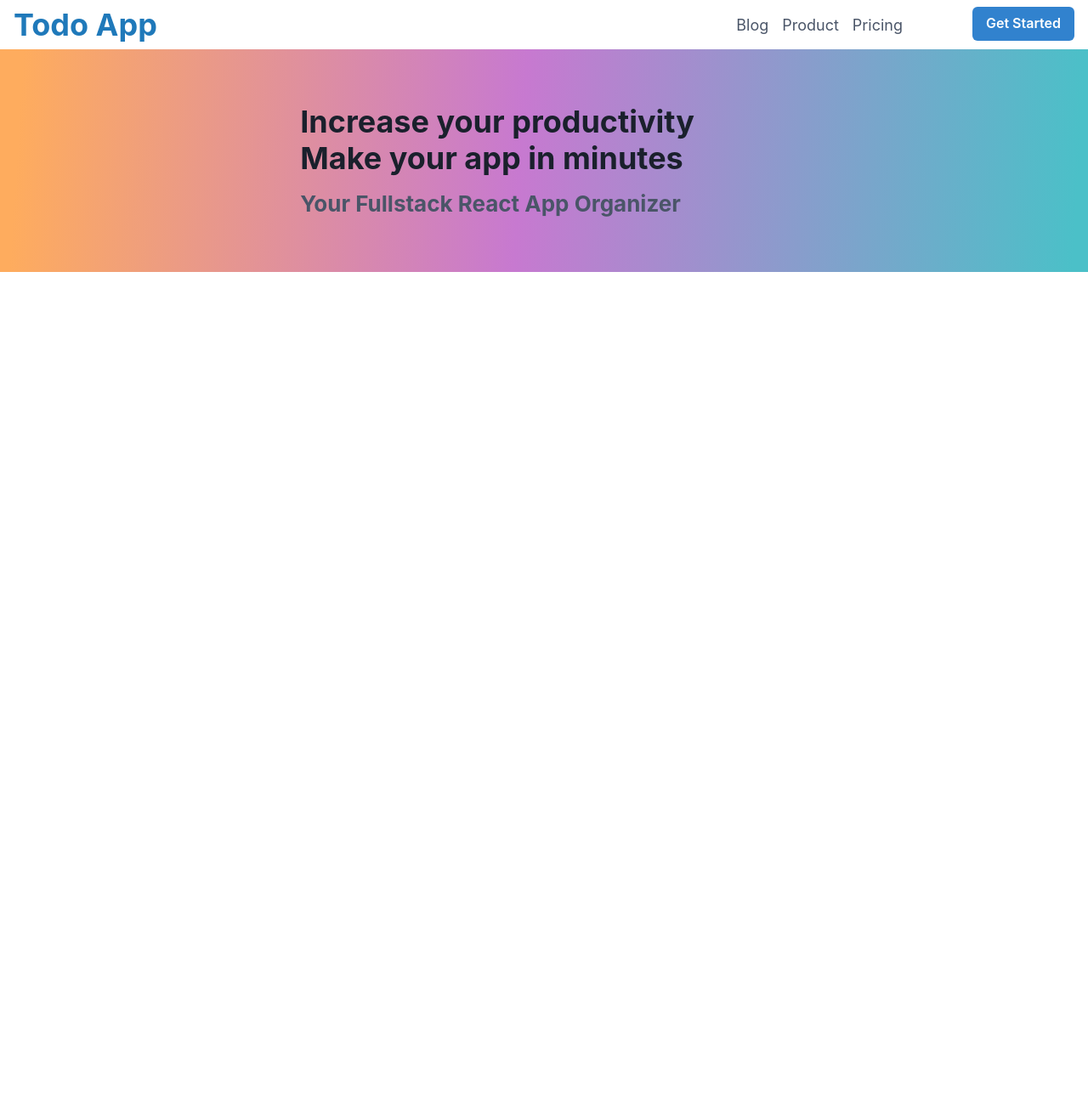
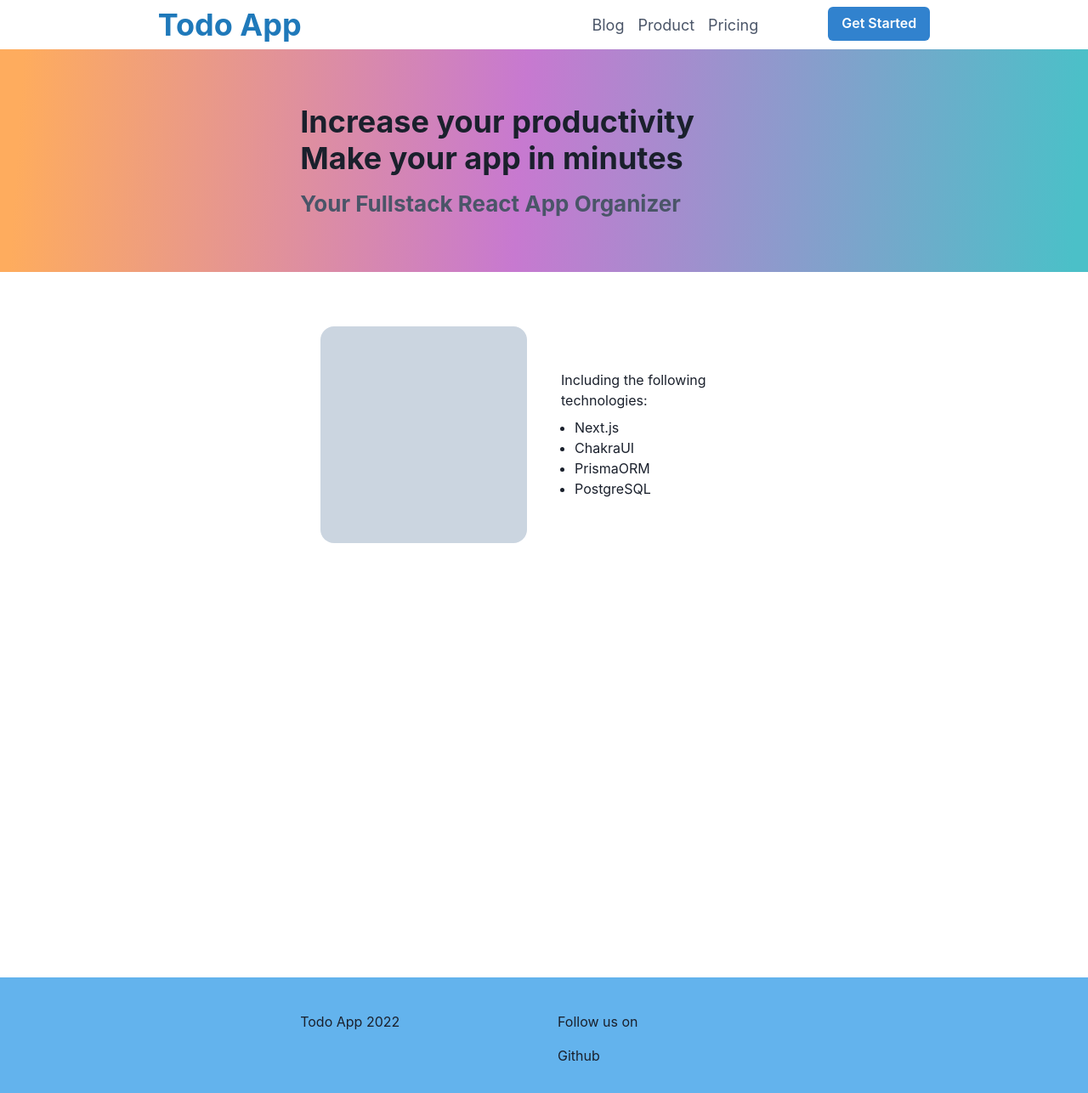
Before and after one commit to CodeWizardJ/fullstack-todo-app, a Next.js app: page / in a window 1280 px wide. Shown: the top 1286 px of the page at 85% size. Before the commit the page ends 800 px from the top, so only its background shows below. Built offline with nearby package versions, Linux system fonts and the light colour scheme.

Commit message:
add footer, organized landing page elements

```diff
--- /dev/null
+++ b/components/organisms/landingBody/landingBody.tsx
@@ -0,0 +1,35 @@
+import {
+  Box,
+  Container,
+  Flex,
+  ListItem,
+  SimpleGrid,
+  Text,
+  UnorderedList,
+} from '@chakra-ui/react';
+
+export const LandingBody = () => {
+  return (
+    <Container height={'830px'}>
+      <SimpleGrid columns={2} spacing="40px" padding="64px 24px">
+        <Box>
+          <Box
+            backgroundColor="gray.300"
+            width="100%"
+            height="255px"
+            borderRadius="16px"
+          ></Box>
+        </Box>
+        <Flex flexDirection="column" justifyContent="center">
+          <Text mb="8px">Including the following technologies:</Text>
+          <UnorderedList>
+            <ListItem>Next.js</ListItem>
+            <ListItem>ChakraUI</ListItem>
+            <ListItem>PrismaORM</ListItem>
+            <ListItem>PostgreSQL</ListItem>
+          </UnorderedList>
+        </Flex>
+      </SimpleGrid>
+    </Container>
+  );
+};
--- /dev/null
+++ b/components/organisms/landingFooter/landingFooter.tsx
@@ -0,0 +1,35 @@
+import {
+  Box,
+  Container,
+  Flex,
+  HStack,
+  SimpleGrid,
+  Text,
+} from '@chakra-ui/react';
+import React from 'react';
+
+export const LandingFooter = () => {
+  return (
+    <Box
+      as="footer"
+      backgroundColor="blue.300"
+      py="40px"
+      width="100%"
+      display="flex"
+      justifyContent="center"
+    >
+      <Container w={['100%', '100%', '100%', '90ch']}>
+        <SimpleGrid columns={2} spacing={8}>
+          <Box>Todo App 2022</Box>
+          <Flex flexDirection={'column'}>
+            <Text mb="16px">Follow us on</Text>
+            {/* Setting up for more follow links later*/}
+            <HStack spacing={4}>
+              <Text>Github</Text>
+            </HStack>
+          </Flex>
+        </SimpleGrid>
+      </Container>
+    </Box>
+  );
+};
--- a/components/organisms/topBar/topBar.tsx
+++ b/components/organisms/topBar/topBar.tsx
@@ -3,7 +3,18 @@ import { MenuItem } from '../../molecules/menuItem/menuItem';
 
 export const TopBar = () => {
   return (
-    <Flex w="100%" flexDirection="row" alignContent="center" p="8px 16px">
+    <Flex
+      w="100%"
+      flexDirection="row"
+      alignContent="center"
+      p="8px 16px"
+      justifyContent={'center'}
+    >
+      <Flex
+        w={['100%', '100%', '100%', '90ch']}
+        flexDirection="row"
+        alignContent="center"
+      >
         <Text
           fontSize="36px"
           fontWeight="bold"
@@ -25,5 +36,6 @@ export const TopBar = () => {
           </Button>
         </Flex>
       </Flex>
+    </Flex>
   );
 };
--- a/pages/index.tsx
+++ b/pages/index.tsx
@@ -2,6 +2,8 @@ import { Flex } from '@chakra-ui/react';
 import type { NextPage } from 'next';
 import Head from 'next/head';
 import { Hero } from '../components/molecules/hero/hero';
+import { LandingBody } from '../components/organisms/landingBody/landingBody';
+import { LandingFooter } from '../components/organisms/landingFooter/landingFooter';
 import { TopBar } from '../components/organisms/topBar/topBar';
 import styles from '../styles/Home.module.css';
 
@@ -19,6 +21,9 @@ const Home: NextPage = () => {
       <Flex>
         <Hero />
       </Flex>
+
+      <LandingBody />
+      <LandingFooter />
     </div>
   );
 };
```
Lines whose indentation alone changed are shown as unchanged.
